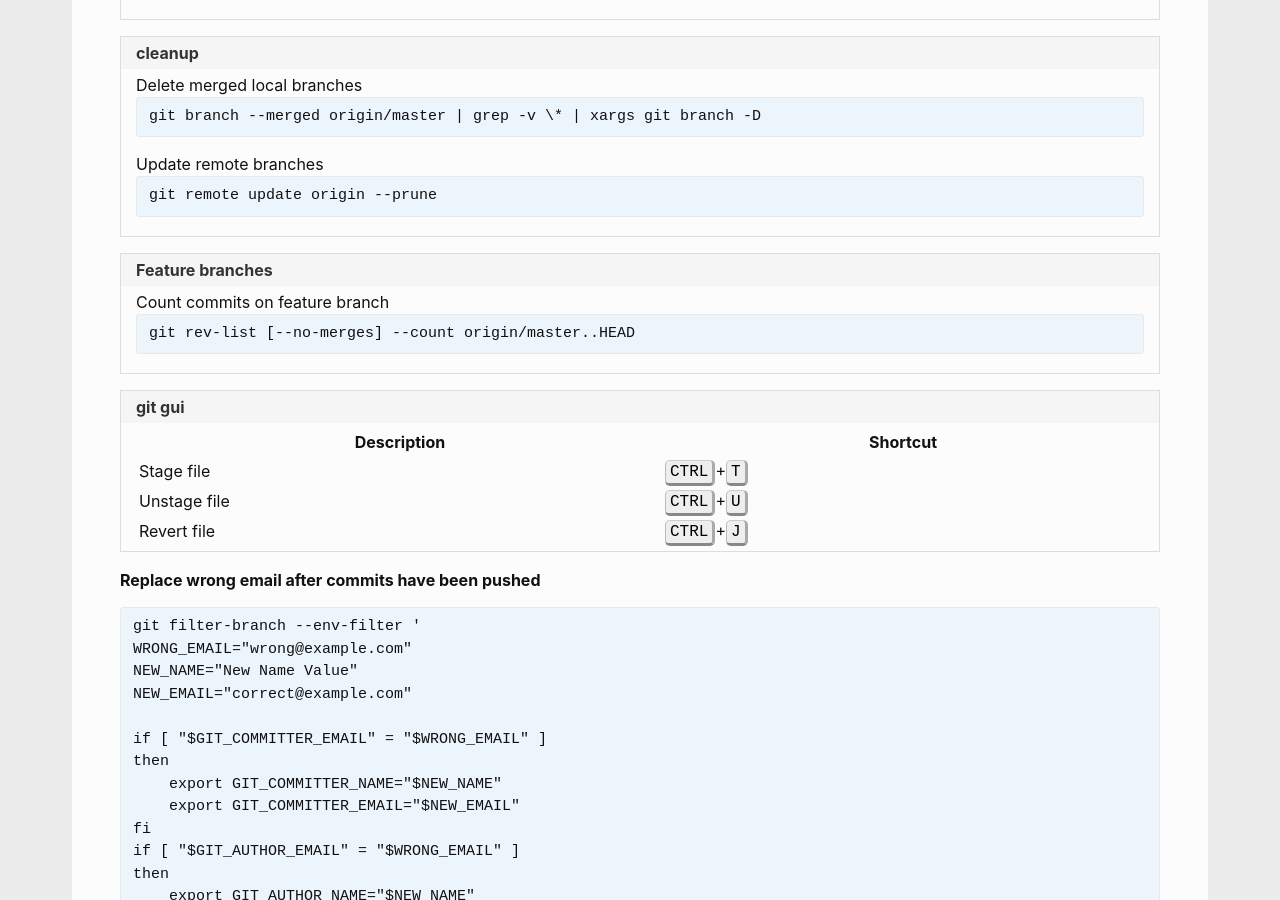
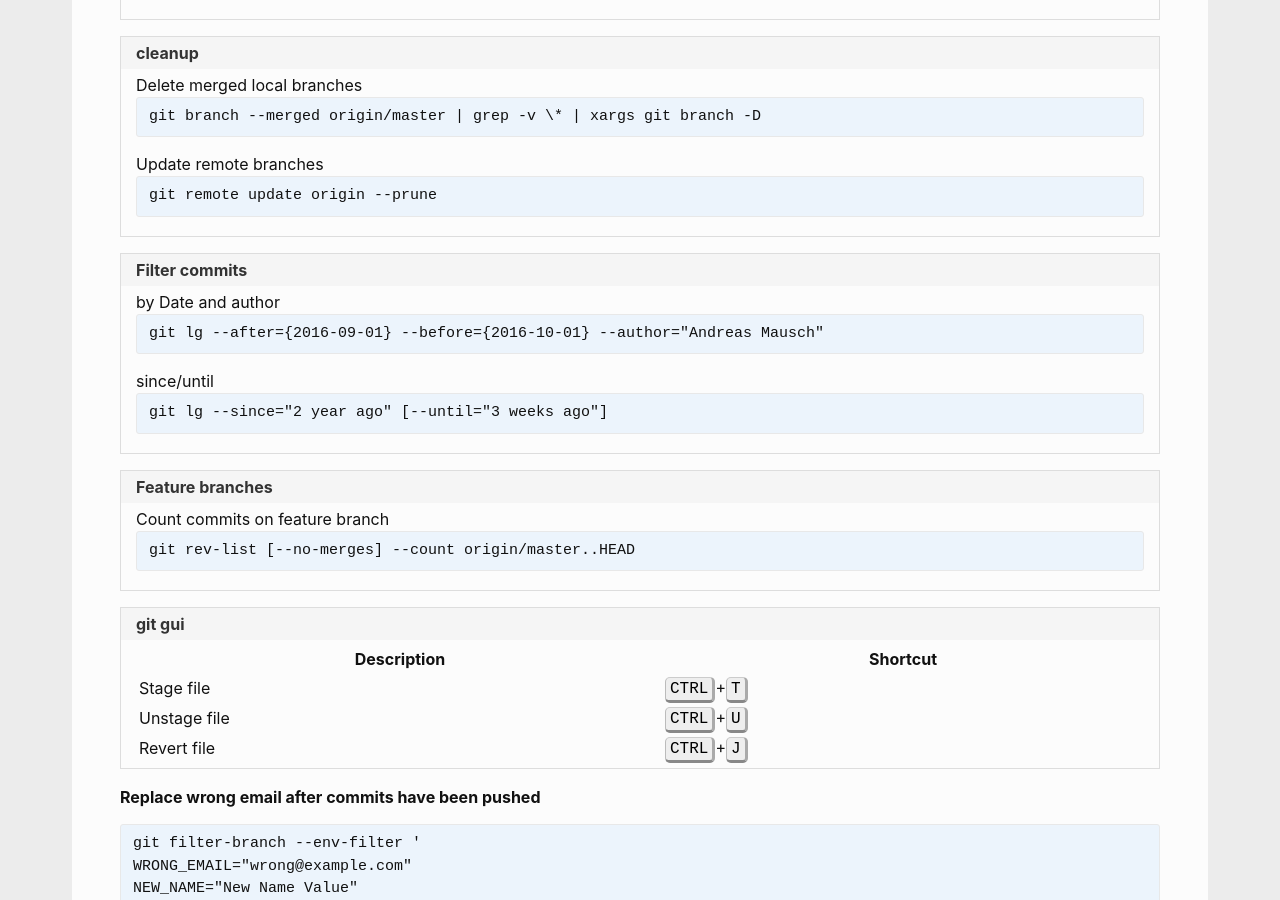
Before and after one commit to andreas-mausch/cheatsheets, a Jekyll site: the page built from _cheatsheets/git.md, in a window 1280 px wide and 900 px high, scrolled down 442 px. Built offline with Jekyll 4.4.1, drawn with Linux system fonts in a browser that asks for light colours.

Commit message:
Filter git commits

```diff
--- a/_cheatsheets/git.md
+++ b/_cheatsheets/git.md
@@ -10,6 +10,10 @@ section:
     commands:
       Delete merged local branches: git branch --merged origin/master | grep -v \* | xargs git branch -D
       Update remote branches: git remote update origin --prune
+  - name: Filter commits
+    commands:
+      by Date and author: git lg --after={2016-09-01} --before={2016-10-01} --author="Andreas Mausch"
+      since/until: git lg --since="2 year ago" [--until="3 weeks ago"]
   - name: Feature branches
     commands:
       Count commits on feature branch: git rev-list [--no-merges] --count origin/master..HEAD
```
